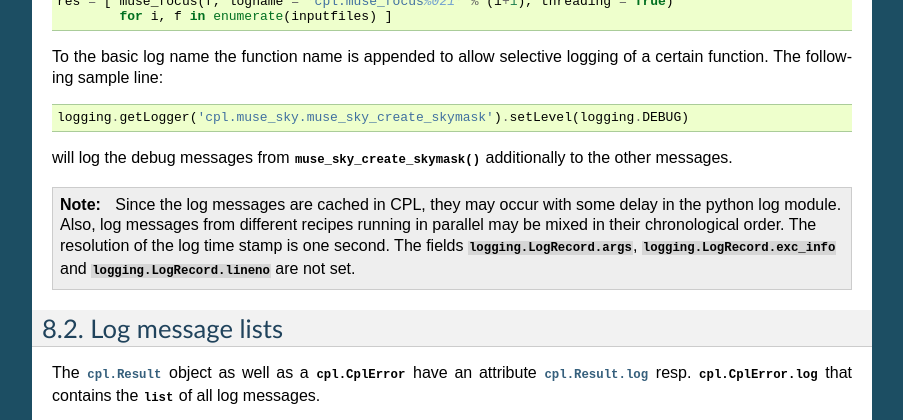
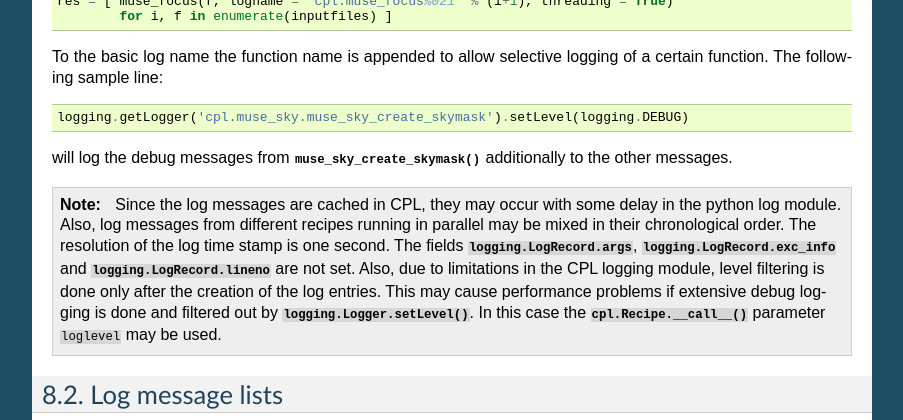
Before and after one commit to olebole/python-cpl, a Sphinx documentation site: the page built from doc/msg.rst, in a window 1280 px wide and 900 px high, scrolled down 547 px, cut to the strip 0-420 px from the top of the window. Shown: the whole strip, without its empty margins (198-1101 px from the left). Built offline with Sphinx 7.4.7, drawn with Linux system fonts in a browser that asks for light colours; the version number is read from the project's files by our own code.

Commit message:
Documentation spellfixes

```diff
--- a/doc/msg.rst
+++ b/doc/msg.rst
@@ -46,7 +46,12 @@ additionally to the other messages.
    running in parallel may be mixed in their chronological order. The
    resolution of the log time stamp is one second. The fields
    :attr:`logging.LogRecord.args`, :attr:`logging.LogRecord.exc_info` and
-   :attr:`logging.LogRecord.lineno` are not set.
+   :attr:`logging.LogRecord.lineno` are not set. Also, due to limitations in
+   the CPL logging module, level filtering is done only after the creation of
+   the log entries. This may cause performance problems if extensive debug
+   logging is done and filtered out by :class:`logging.Logger.setLevel()`. In
+   this case the :class:`cpl.Recipe.__call__()` parameter ``loglevel`` may be
+   used.
 
 Log message lists
 -----------------
```
Also changed, not shown: 1 other file.
